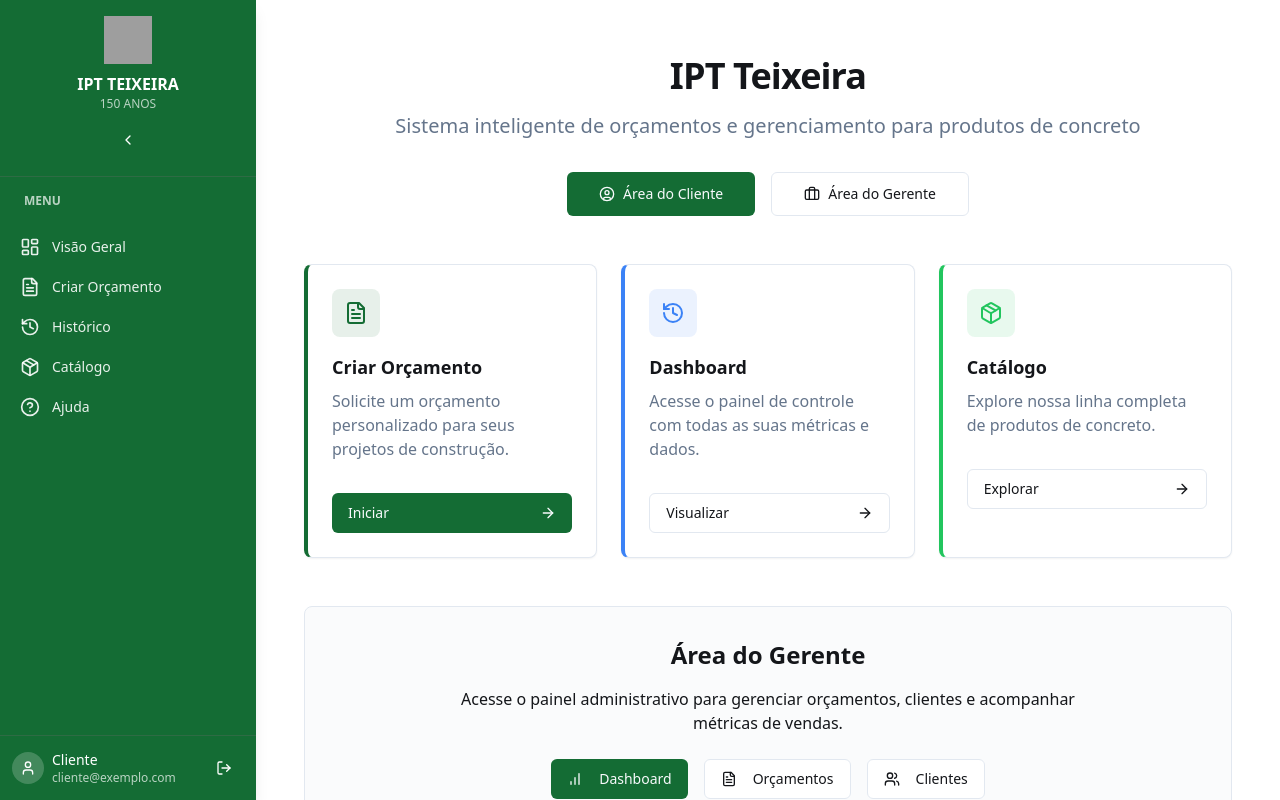
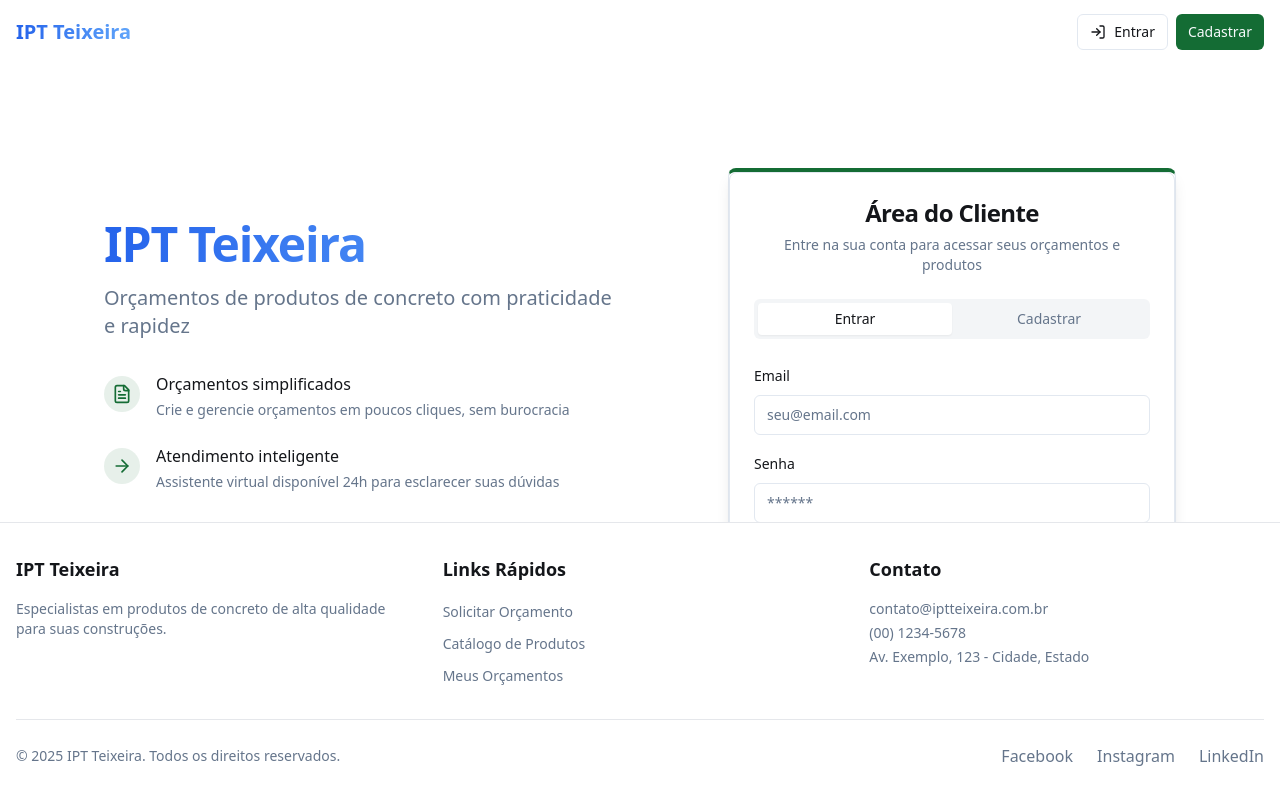
Before and after one commit to gabiebia14/concrete-bid-buddy, a React (Vite) app: page / in a window 1280 px wide. Built offline with nearby package versions, Linux system fonts and the light colour scheme; grey boxes are pictures that could not be loaded.

Commit message:
Refactor index page
The index page was refactored to be a minimalist landing page for clients, including a login screen and information about the ease of creating quotes. The manager portal is now hidden.

```diff
--- a/src/App.tsx
+++ b/src/App.tsx
@@ -33,7 +33,6 @@ function App() {
 
                 {/* Autenticação */}
                 <Route path="/login" element={<Login />} />
-                <Route path="/manager/login" element={<ManagerLogin />} />
 
                 {/* Páginas para Clientes */}
                 <Route
@@ -77,7 +76,8 @@ function App() {
                   }
                 />
 
-                {/* Páginas para Gerentes */}
+                {/* Páginas para Gerentes (ocultas, mas ainda funcionais) */}
+                <Route path="/manager/login" element={<ManagerLogin />} />
                 <Route
                   path="/manager/dashboard"
                   element={
--- a/src/pages/Index.tsx
+++ b/src/pages/Index.tsx
@@ -1,150 +1,85 @@
 
+import { useState } from "react";
 import { Button } from "@/components/ui/button";
-import { Card, CardContent } from "@/components/ui/card";
+import { Card } from "@/components/ui/card";
+import { Layout } from "@/components/layout/Layout";
+import { FileText, ArrowRight } from "lucide-react";
+import { AuthForm } from "@/components/auth/AuthForm";
+import { useAuth } from "@/contexts/AuthContext";
 import { Link } from "react-router-dom";
-import { Layout } from "@/components/layout/Layout";
-import { ArrowRight, FileText, Package, History, Users, BarChart, UserCircle, Briefcase } from "lucide-react";
-import { useAuth } from "@/contexts/AuthContext";
 
 const Index = () => {
   const { user } = useAuth();
+  const [showAuthForm, setShowAuthForm] = useState(false);
 
   return (
-    <Layout>
-      <div className="container mx-auto py-12 px-4">
-        <div className="max-w-6xl mx-auto">
-          <div className="text-center mb-12">
-            <h1 className="text-4xl font-bold tracking-tight mb-4">IPT Teixeira</h1>
-            <p className="text-xl text-muted-foreground max-w-3xl mx-auto">
-              Sistema inteligente de orçamentos e gerenciamento para produtos de concreto
+    <Layout hideHeader={false} hideFooter={false} hideSidebar>
+      <div className="container mx-auto px-4 min-h-screen flex flex-col lg:flex-row items-center justify-center gap-8 py-12">
+        <div className="w-full lg:w-1/2 flex flex-col items-center lg:items-start text-center lg:text-left">
+          <div className="mb-8">
+            <h1 className="text-4xl sm:text-5xl font-bold tracking-tight mb-4 bg-clip-text text-transparent bg-gradient-to-r from-blue-600 to-blue-400">
+              IPT Teixeira
+            </h1>
+            <p className="text-xl text-muted-foreground max-w-lg">
+              Orçamentos de produtos de concreto com praticidade e rapidez
             </p>
+          </div>
 
-            {!user && (
-              <div className="flex flex-col sm:flex-row items-center justify-center gap-4 mt-8">
-                <Button asChild size="lg" className="gap-2">
-                  <Link to="/login">
-                    <UserCircle size={20} />
-                    Área do Cliente
-                  </Link>
+          <div className="space-y-6 max-w-lg">
+            <div className="flex items-start gap-4">
+              <div className="mt-1 bg-primary/10 p-2 rounded-full">
+                <FileText size={20} className="text-primary" />
+              </div>
+              <div>
+                <h3 className="font-medium mb-1">Orçamentos simplificados</h3>
+                <p className="text-muted-foreground text-sm">
+                  Crie e gerencie orçamentos em poucos cliques, sem burocracia
+                </p>
+              </div>
+            </div>
+
+            <div className="flex items-start gap-4">
+              <div className="mt-1 bg-primary/10 p-2 rounded-full">
+                <ArrowRight size={20} className="text-primary" />
+              </div>
+              <div>
+                <h3 className="font-medium mb-1">Atendimento inteligente</h3>
+                <p className="text-muted-foreground text-sm">
+                  Assistente virtual disponível 24h para esclarecer suas dúvidas
+                </p>
+              </div>
+            </div>
+          </div>
+
+          {!user && !showAuthForm && (
+            <div className="mt-8">
+              <Button onClick={() => setShowAuthForm(true)} size="lg">
+                Fazer Login
               </Button>
-                <Button asChild size="lg" variant="outline" className="gap-2">
-                  <Link to="/manager/login">
-                    <Briefcase size={20} />
-                    Área do Gerente
-                  </Link>
-                </Button>
+              <p className="mt-2 text-sm text-muted-foreground">
+                Acesse sua conta para gerenciar seus orçamentos
+              </p>
             </div>
           )}
 
           {user && (
-              <div className="flex justify-center mt-8">
+            <div className="mt-8">
               <Button asChild size="lg">
-                  <Link to={user.isManager ? "/manager/dashboard" : "/dashboard"}>
+                <Link to="/dashboard">
                   Ir para o Dashboard
-                    <ArrowRight className="ml-2" size={20} />
+                  <ArrowRight className="ml-2" size={18} />
                 </Link>
               </Button>
             </div>
           )}
         </div>
 
-          <div className="grid grid-cols-1 md:grid-cols-2 lg:grid-cols-3 gap-6 mb-12">
-            <Card className="border-l-4 border-l-primary shadow-sm hover:shadow-md transition-shadow">
-              <CardContent className="p-6">
-                <div className="flex flex-col h-full">
-                  <div className="mb-4">
-                    <div className="h-12 w-12 bg-primary/10 rounded-lg flex items-center justify-center text-primary mb-4">
-                      <FileText size={24} />
-                    </div>
-                    <h3 className="text-lg font-semibold mb-2">Criar Orçamento</h3>
-                    <p className="text-muted-foreground mb-4">
-                      Solicite um orçamento personalizado para seus projetos de construção.
-                    </p>
-                  </div>
-                  <div className="mt-auto">
-                    <Button asChild className="w-full justify-between">
-                      <Link to={user ? "/criar-orcamento" : "/login"}>
-                        Iniciar <ArrowRight size={16} className="ml-2" />
-                      </Link>
-                    </Button>
-                  </div>
-                </div>
-              </CardContent>
+        <div className="w-full lg:w-1/2 max-w-md">
+          {(showAuthForm || user === null) && !user && (
+            <Card className="border-t-4 border-t-primary shadow-lg">
+              <AuthForm isManager={false} />
             </Card>
-
-            <Card className="border-l-4 border-l-blue-500 shadow-sm hover:shadow-md transition-shadow">
-              <CardContent className="p-6">
-                <div className="flex flex-col h-full">
-                  <div className="mb-4">
-                    <div className="h-12 w-12 bg-blue-500/10 rounded-lg flex items-center justify-center text-blue-500 mb-4">
-                      <History size={24} />
-                    </div>
-                    <h3 className="text-lg font-semibold mb-2">Dashboard</h3>
-                    <p className="text-muted-foreground mb-4">
-                      Acesse o painel de controle com todas as suas métricas e dados.
-                    </p>
-                  </div>
-                  <div className="mt-auto">
-                    <Button asChild variant="outline" className="w-full justify-between">
-                      <Link to={user ? "/dashboard" : "/login"}>
-                        Visualizar <ArrowRight size={16} className="ml-2" />
-                      </Link>
-                    </Button>
-                  </div>
-                </div>
-              </CardContent>
-            </Card>
-
-            <Card className="border-l-4 border-l-green-500 shadow-sm hover:shadow-md transition-shadow">
-              <CardContent className="p-6">
-                <div className="flex flex-col h-full">
-                  <div className="mb-4">
-                    <div className="h-12 w-12 bg-green-500/10 rounded-lg flex items-center justify-center text-green-500 mb-4">
-                      <Package size={24} />
-                    </div>
-                    <h3 className="text-lg font-semibold mb-2">Catálogo</h3>
-                    <p className="text-muted-foreground mb-4">
-                      Explore nossa linha completa de produtos de concreto.
-                    </p>
-                  </div>
-                  <div className="mt-auto">
-                    <Button asChild variant="outline" className="w-full justify-between">
-                      <Link to={user ? "/catalogo" : "/login"}>
-                        Explorar <ArrowRight size={16} className="ml-2" />
-                      </Link>
-                    </Button>
-                  </div>
-                </div>
-              </CardContent>
-            </Card>
-          </div>
-
-          <div className="border rounded-lg p-8 text-center bg-muted/40">
-            <h2 className="text-2xl font-bold mb-4">Área do Gerente</h2>
-            <p className="mb-6 max-w-2xl mx-auto">
-              Acesse o painel administrativo para gerenciar orçamentos, clientes e acompanhar métricas de vendas.
-            </p>
-            <div className="flex flex-wrap gap-4 justify-center">
-              <Button asChild variant="default">
-                <Link to={user?.isManager ? "/manager/dashboard" : "/manager/login"} className="flex items-center">
-                  <BarChart size={18} className="mr-2" />
-                  Dashboard
-                </Link>
-              </Button>
-              <Button asChild variant="outline">
-                <Link to={user?.isManager ? "/manager/quotes" : "/manager/login"} className="flex items-center">
-                  <FileText size={18} className="mr-2" />
-                  Orçamentos
-                </Link>
-              </Button>
-              <Button asChild variant="outline">
-                <Link to={user?.isManager ? "/manager/clients" : "/manager/login"} className="flex items-center">
-                  <Users size={18} className="mr-2" />
-                  Clientes
-                </Link>
-              </Button>
-            </div>
-          </div>
+          )}
         </div>
       </div>
     </Layout>
```
Lines whose indentation alone changed are shown as unchanged.
